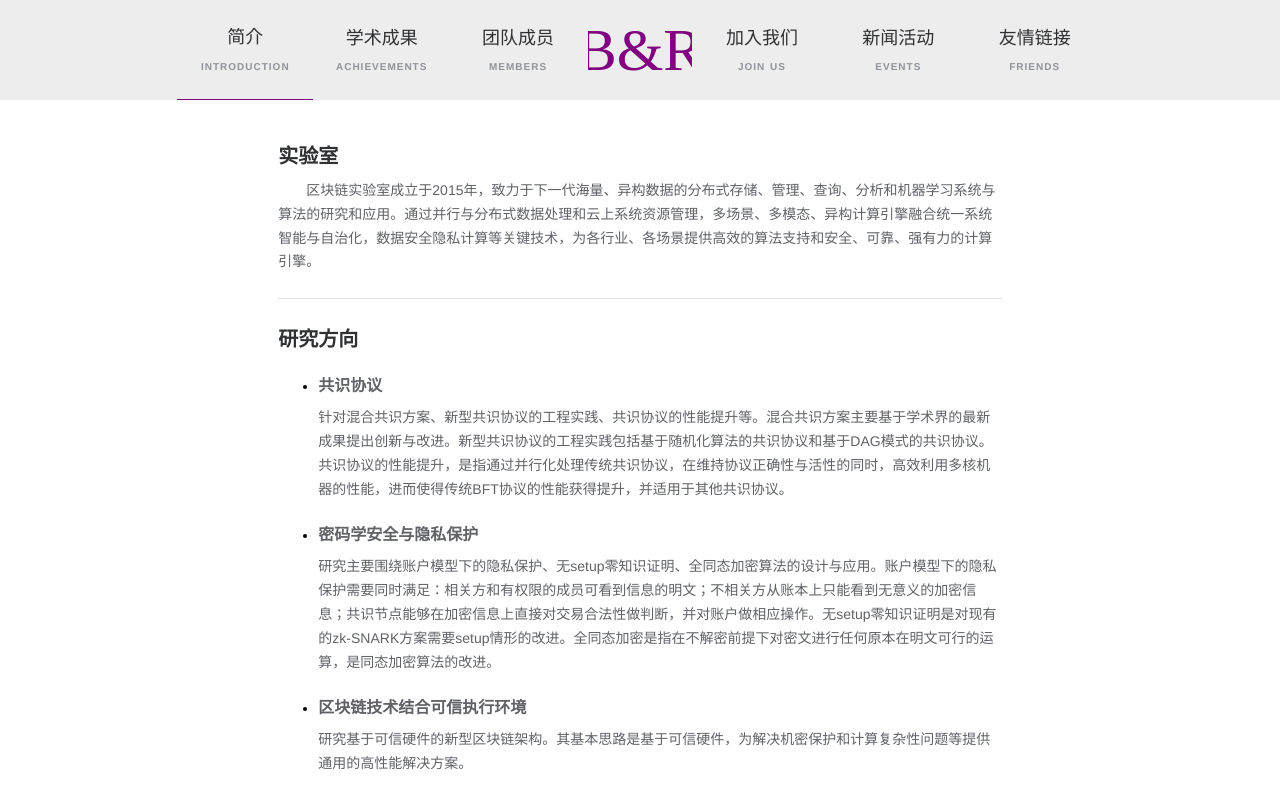
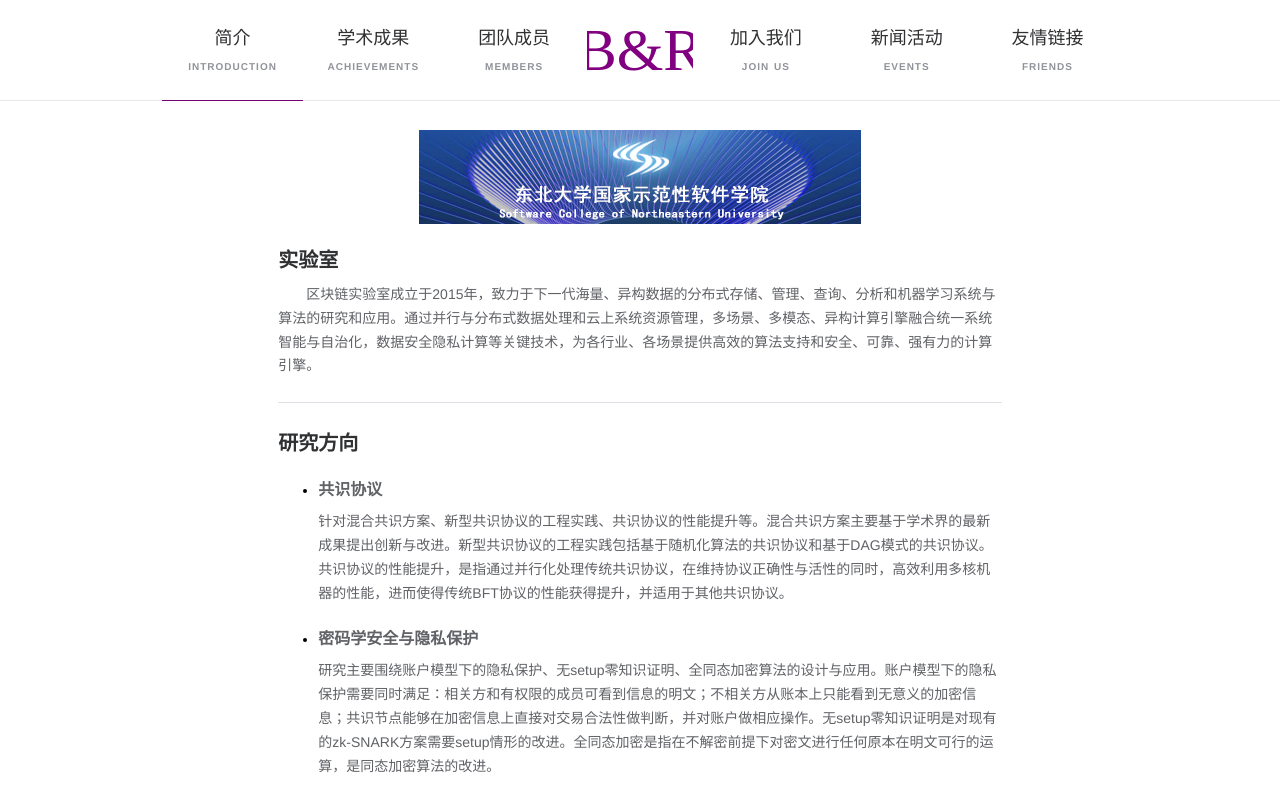
Before and after one commit to thothsun/blockchain-lab, a Nuxt app: page / in a window 1280 px wide. Shown: the top 798 px of the page. Built offline with nearby package versions, Linux system fonts and the light colour scheme.

Commit message:
修改顶部导航栏 高斯模糊 仿 Mac OS，兼容多浏览器

```diff
--- /dev/null
+++ b/assets/navi.css
@@ -0,0 +1,137 @@
+.navi {
+    -webkit-text-size-adjust: 100%;
+    -moz-text-size-adjust: 100%;
+    -ms-text-size-adjust: 100%;
+    text-size-adjust: 100%
+}
+
+.navi {
+    position: relative;
+    top: 0;
+    left: 0;
+    width: 100%;
+    height: 100px;
+    min-width: 1024px;
+    z-index: 9997
+}
+
+.navi {
+    position: -webkit-sticky;
+    position: sticky
+}
+
+.navi, .navi:before, .navi:after, .navi *, .navi *:before, .navi *:after {
+    -webkit-box-sizing: content-box;
+    box-sizing: content-box;
+    margin: 0;
+    padding: 0;
+    pointer-events: auto;
+    letter-spacing: normal
+}
+
+.navi-wrapper {
+    position: absolute;
+    top: 0;
+    left: 0;
+    width: 100%;
+    height: auto;
+    min-height: 100%;
+    z-index: 1
+}
+
+
+.navi-background {
+    position: absolute;
+    left: 0;
+    top: 0;
+    width: 100%;
+    height: 100%;
+    z-index: 1;
+    -webkit-transition: background-color 0.5s cubic-bezier(0.28, 0.11, 0.32, 1);
+    transition: background-color 0.5s cubic-bezier(0.28, 0.11, 0.32, 1)
+}
+
+.navi-background:after {
+    background-color: rgba(29, 29, 31, 0.2)
+}
+
+
+.navi-background:after {
+    background-color: rgba(255, 255, 255, 0.4)
+}
+
+.navi-background {
+    background-color: rgba(255, 255, 255, 0.9)
+}
+
+.navi-background:after {
+    background-color: rgba(29, 29, 31, 0.2)
+}
+
+@supports ((-webkit-backdrop-filter: initial) or (backdrop-filter: initial)) {
+    .navi-background {
+        -webkit-backdrop-filter: saturate(180%) blur(20px);
+        backdrop-filter: saturate(180%) blur(20px);
+        background-color: rgba(255, 255, 255, 0.7)
+    }
+}
+
+.navi-background {
+    -webkit-backdrop-filter: initial;
+    backdrop-filter: initial;
+    background-color: rgba(255, 255, 255, 0.9)
+}
+
+
+.navi.navi-outside-wrapper .navi-background {
+    background-color: rgba(255, 255, 255, 0.9);
+    -webkit-transition: background-color 0.5s cubic-bezier(0.28, 0.11, 0.32, 1);
+    transition: background-color 0.5s cubic-bezier(0.28, 0.11, 0.32, 1);
+    -webkit-transition-property: background-color, -webkit-backdrop-filter;
+    transition-property: background-color, -webkit-backdrop-filter;
+    transition-property: background-color, backdrop-filter;
+    transition-property: background-color, backdrop-filter, -webkit-backdrop-filter
+}
+
+.navi.navi-outside-wrapper .navi-background:after {
+    background-color: rgba(29, 29, 31, 0.1)
+}
+
+@supports ((-webkit-backdrop-filter: initial) or (backdrop-filter: initial)) {
+    .navi.navi-outside-wrapper .navi-background {
+        -webkit-backdrop-filter: saturate(180%) blur(20px);
+        backdrop-filter: saturate(180%) blur(20px);
+        background-color: rgba(255, 255, 255, 0.7)
+    }
+}
+
+.navi-outside-wrapper .navi-background {
+    -webkit-backdrop-filter: initial;
+    backdrop-filter: initial;
+    background-color: rgba(255, 255, 255, 0.9)
+}
+
+.navi-background:after {
+    margin-left: -490px;
+    left: 50%;
+    content: "";
+    display: block;
+    position: absolute;
+    top: 100%;
+    width: 980px;
+    height: 1px;
+    z-index: 1
+}
+
+
+.navi-background:after {
+    margin-left: 0;
+    left: 0;
+    width: 100%
+}
+
+.navi-outside-wrapper .navi-background:after {
+    margin-left: 0;
+    left: 0;
+    width: 100%
+}
--- a/components/header.vue
+++ b/components/header.vue
@@ -1,7 +1,12 @@
 <template>
-  <el-container>
-    <el-header class="header_bg" height="100px">
 
+
+  <el-container class="navi navi-outside-wrapper">
+    <div class="navi-wrapper">
+      <div class="navi-background">
+
+
+        <div class="content">
           <el-row :gutter="0" type="flex" justify="center">
 
             <el-col :xs="11" :sm="10" :md="9" :lg="8" :xl="7">
@@ -33,11 +38,14 @@
             </el-col>
 
           </el-row>
+        </div>
 
 
-    </el-header>
-    <el-header height="100px"></el-header> <!--placeholder-->
+      </div>
+    </div>
   </el-container>
+
+
 </template>
 
 <!--todo 鼠标进入字体变色-->
@@ -98,17 +106,11 @@
   }
 </script>
 
+
+<style scoped src="assets/navi.css"/>
+
 <style scoped>
 
-  .header_bg {
-    position: fixed;
-    left: 0;
-    right: 0;
-    top: 0;
-    background-color: rgba(237, 237, 237, 1);
-    font-weight: 500;
-    z-index: 999;
-  }
 
   .el-row, .el-col {
     height: 100%;
@@ -120,6 +122,12 @@
     justify-content: center;
   }
 
+
+  .content {
+    font-weight: 500;
+    height: 100%;
+    width: 100%;
+  }
 
   .logo {
     height: 100%;
--- a/pages/events.vue
+++ b/pages/events.vue
@@ -4,7 +4,43 @@
     <el-main class="main-content">
       <el-row :gutter="0" type="flex" justify="center">
         <el-col :xs="20" :sm="18" :md="16" :lg="14" :xl="12">
-          <h1>开发中.</h1>
+
+          <h1>小组讨论</h1>
+          <div style="width: 80%;margin: 0 auto">
+            <el-divider></el-divider>
+            <img src="http://b-ssl.duitang.com/uploads/item/201507/27/20150727155835_kWfur.jpeg"/>
+            <el-divider></el-divider>
+            <img src="http://img.zcool.cn/community/014146554332d30000019ae935ad6b.jpg"/>
+            <el-divider></el-divider>
+            <img src="http://clubimg.club.vmall.com/data/attachment/forum/201901/29/1720164hfdfiqntsewh9og.png"/>
+            <el-divider></el-divider>
+            <img src="http://attach.bbs.miui.com/forum/201811/19/072123rjmrmsjnuv3msepw.jpeg"/>
+            <el-divider></el-divider>
+            <img src="http://bbsfiles.vivo.com.cn/vivobbs/attachment/forum/201910/06/201006fdl7kesx7fm7j5sk.jpg"/>
+            <el-divider></el-divider>
+            <img src="http://p.qpic.cn/dnfbbspic/0/dnfbbs_dnfbbs_dnf_gamebbs_qq_com_forum_201910_17_082503ztpxsgizux3qwxsk.jpg/0"/>
+            <el-divider></el-divider>
+            <img src="http://b-ssl.duitang.com/uploads/item/201412/06/20141206031537_XhAR2.jpeg"/>
+          </div>
+
+          <h1>团队建设</h1>
+          <div style="width: 80%;margin: 0 auto">
+            <el-divider></el-divider>
+            <img src="http://b-ssl.duitang.com/uploads/item/201507/27/20150727155835_kWfur.jpeg"/>
+            <el-divider></el-divider>
+            <img src="http://img.zcool.cn/community/014146554332d30000019ae935ad6b.jpg"/>
+            <el-divider></el-divider>
+            <img src="http://clubimg.club.vmall.com/data/attachment/forum/201901/29/1720164hfdfiqntsewh9og.png"/>
+            <el-divider></el-divider>
+            <img src="http://attach.bbs.miui.com/forum/201811/19/072123rjmrmsjnuv3msepw.jpeg"/>
+            <el-divider></el-divider>
+            <img src="http://bbsfiles.vivo.com.cn/vivobbs/attachment/forum/201910/06/201006fdl7kesx7fm7j5sk.jpg"/>
+            <el-divider></el-divider>
+            <img src="http://p.qpic.cn/dnfbbspic/0/dnfbbs_dnfbbs_dnf_gamebbs_qq_com_forum_201910_17_082503ztpxsgizux3qwxsk.jpg/0"/>
+            <el-divider></el-divider>
+            <img src="http://b-ssl.duitang.com/uploads/item/201412/06/20141206031537_XhAR2.jpeg"/>
+          </div>
+
 
         </el-col>
       </el-row>
@@ -30,4 +66,9 @@
 
 <style scoped>
 
+  img{
+    margin: 0 auto;
+    width: 100%;
+  }
+
 </style>
--- a/pages/index.vue
+++ b/pages/index.vue
@@ -6,6 +6,11 @@
     <el-main class="main-content">
       <el-row :gutter="0" type="flex" justify="center">
         <el-col :xs="20" :sm="18" :md="16" :lg="14" :xl="12">
+
+
+          <div style="display: flex;justify-content: center;margin-top: 10px">
+            <img src="~/static/college.png"/>
+          </div>
 
           <h1>实验室</h1>
 
```
Also changed, not shown: static/college.png (added). Lines whose indentation alone changed are shown as unchanged.
